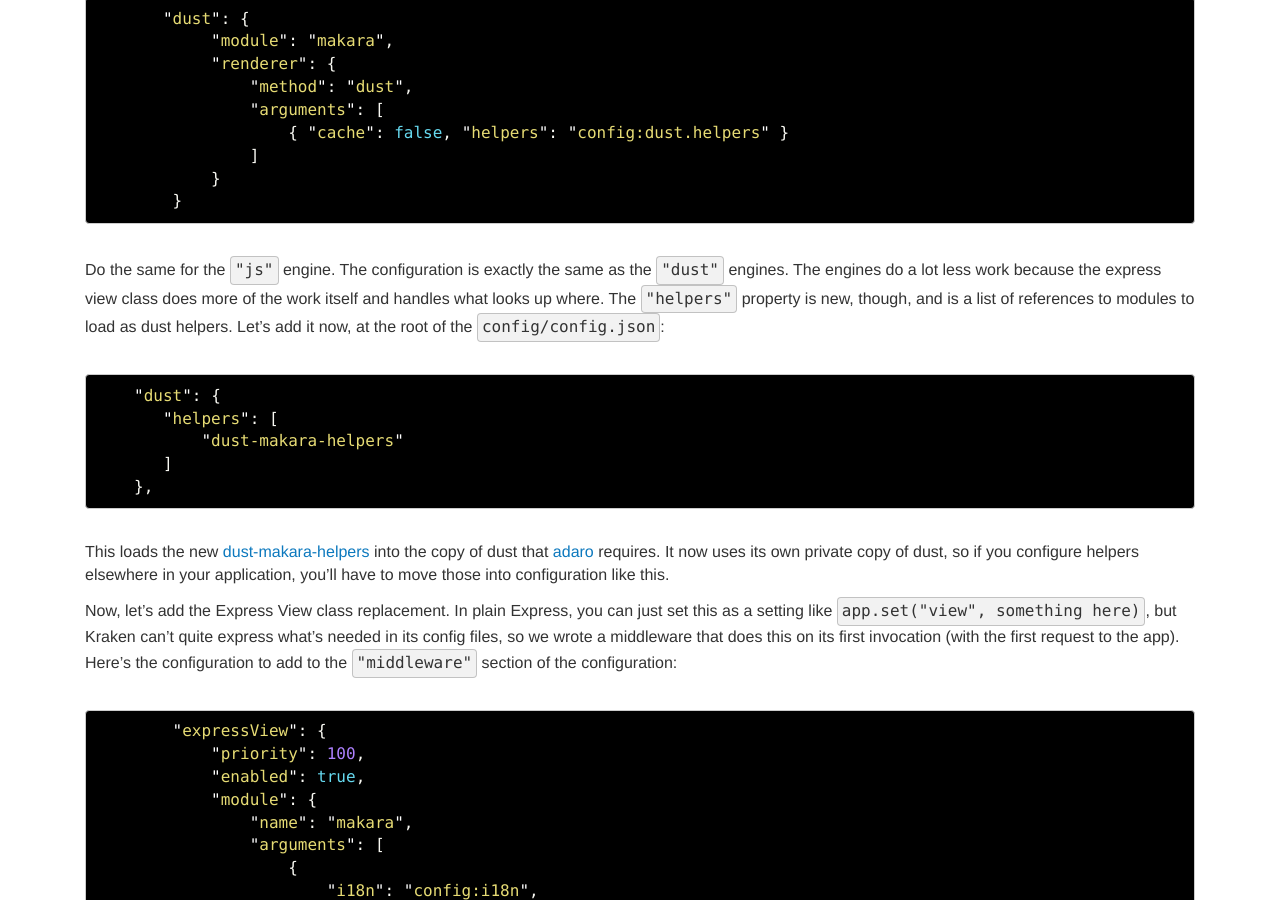
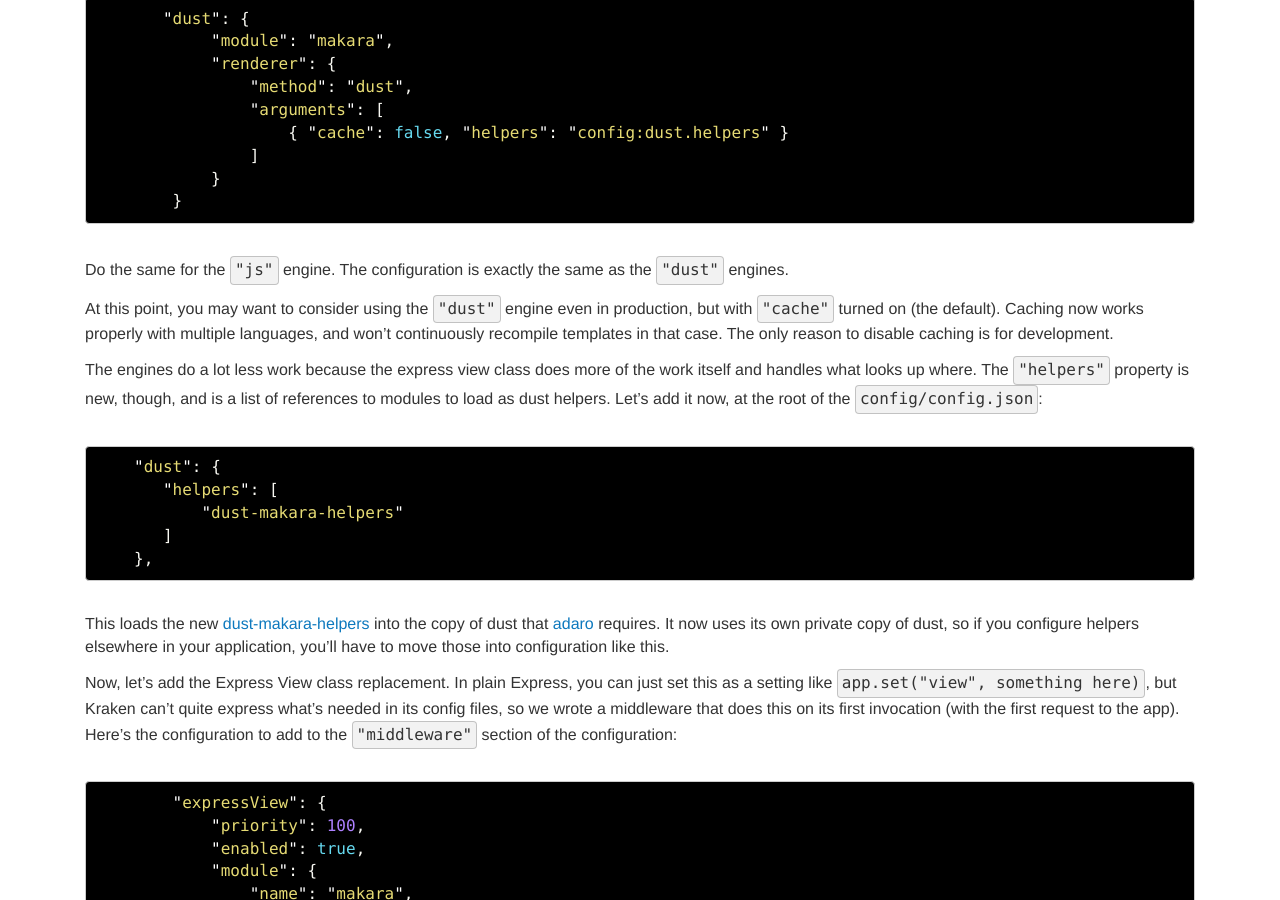
Before and after one commit to krakenjs/krakenjs.github.io, a Jekyll site: the page built from _posts/2015-07-09-upgrading-makara.md, in a window 1280 px wide and 900 px high, scrolled down 1326 px. Built offline with Jekyll 4.4.1, drawn with Linux system fonts in a browser that asks for light colours; Markdown is read by kramdown in place of the engine named in the settings.

Commit message:
Add note about caching

````diff
--- a/_posts/2015-07-09-upgrading-makara.md
+++ b/_posts/2015-07-09-upgrading-makara.md
@@ -47,7 +47,11 @@ The new version is a bit simpler:
         }
 ```
 
-Do the same for the `"js"` engine. The configuration is exactly the same as the `"dust"` engines. The engines do a lot less work because the express view class does more of the work itself and handles what looks up where. The `"helpers"` property is new, though, and is a list of references to modules to load as dust helpers. Let's add it now, at the root of the `config/config.json`:
+Do the same for the `"js"` engine. The configuration is exactly the same as the `"dust"` engines.
+
+At this point, you may want to consider using the `"dust"` engine even in production, but with `"cache"` turned on (the default). Caching now works properly with multiple languages, and won't continuously recompile templates in that case. The only reason to disable caching is for development.
+
+The engines do a lot less work because the express view class does more of the work itself and handles what looks up where. The `"helpers"` property is new, though, and is a list of references to modules to load as dust helpers. Let's add it now, at the root of the `config/config.json`:
 
 ```javascript
     "dust": {
````
